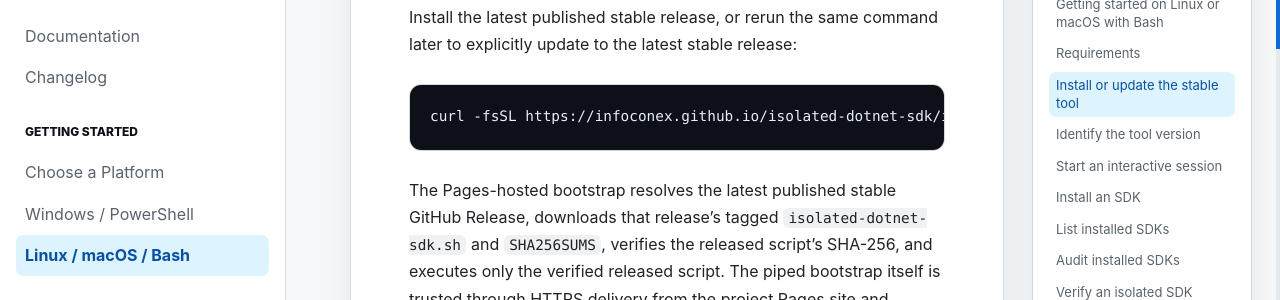
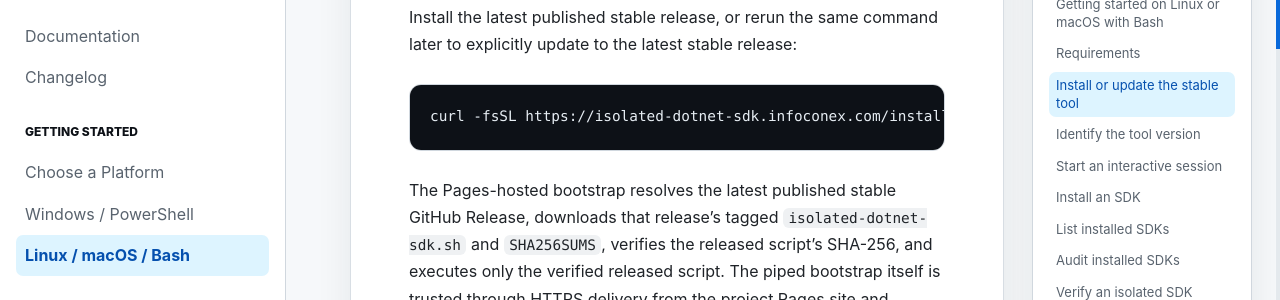
Before and after one commit to infoconex/isolated-dotnet-sdk, a Jekyll site: the page built from docs/getting-started/linux-macos-bash.md, in a window 1280 px wide and 900 px high, scrolled down 889 px. Shown: the part 152-452 px from the top of the window. Built offline with Jekyll 4.4.1, drawn with Linux system fonts in a browser that asks for light colours; our own code applies the rules of GitHub Pages for plain Markdown files; some of the changed lines change nothing that is shown.

Commit message:
docs: migrate Pages references to custom domain

````diff
--- a/docs/getting-started/linux-macos-bash.md
+++ b/docs/getting-started/linux-macos-bash.md
@@ -18,7 +18,7 @@ A system-wide `dotnet` installation is not required.
 Install the latest published stable release, or rerun the same command later to explicitly update to the latest stable release:
 
 ```bash
-curl -fsSL https://infoconex.github.io/isolated-dotnet-sdk/install.sh | bash
+curl -fsSL https://isolated-dotnet-sdk.infoconex.com/install.sh | bash
 ```
 
 The Pages-hosted bootstrap resolves the latest published stable GitHub Release, downloads that release's tagged `isolated-dotnet-sdk.sh` and `SHA256SUMS`, verifies the released script's SHA-256, and executes only the verified released script. The piped bootstrap itself is trusted through HTTPS delivery from the project Pages site and cannot verify its own bytes before execution.
````
